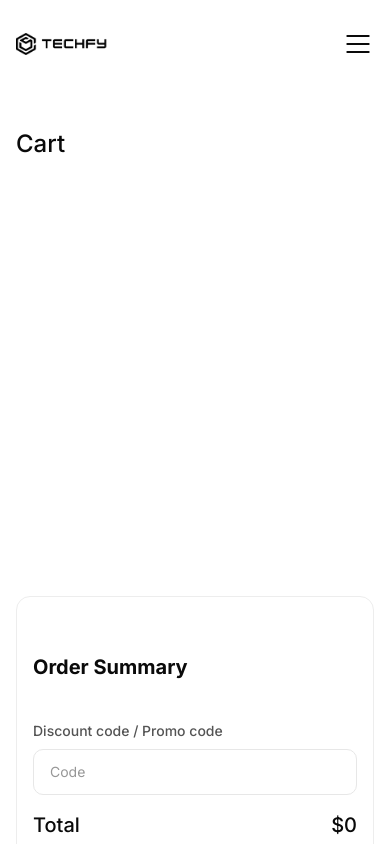
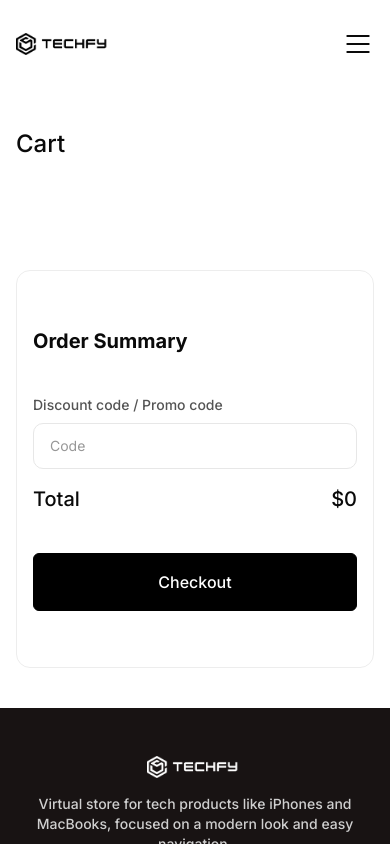
Before and after one commit to rodrigoaraujo7/techfy, a Next.js app: page /checkout in a window 390 px wide. Shown: the top 844 px of the page. Built offline with nearby package versions, Linux system fonts and the light colour scheme.

Commit message:
fix: checkout responsive

```diff
--- a/src/app/checkout/page.tsx
+++ b/src/app/checkout/page.tsx
@@ -20,9 +20,9 @@ export default function CheckoutPage() {
 
   return (
     <section className="bg-white-100">
-      <div className="main-grid px-4 py-10 lg:h-[calc(100dvh-136px)]">
-        <div className="main-cell-position grid grid-cols-1 grid-rows-2 gap-[70px] lg:h-full lg:grid-cols-2 lg:grid-rows-1 lg:gap-12 lg:overflow-auto xl:mx-0">
-          <div className="col-start-1 col-end-2 row-start-1 row-end-2 flex h-full flex-col gap-10 lg:h-full">
+      <div className="main-grid px-4 py-10 md:h-[calc(100dvh-136px)]">
+        <div className="main-cell-position flex flex-col gap-[70px] overflow-auto md:grid md:h-full md:grid-cols-2 md:grid-rows-1 md:gap-12 xl:mx-0">
+          <div className="col-start-1 col-end-2 row-start-1 row-end-2 flex flex-col gap-10 md:h-full">
             <h1 className="text-2xl font-medium">Cart</h1>
 
             <div className="flex h-full flex-col gap-6 overflow-auto">
@@ -82,7 +82,7 @@ export default function CheckoutPage() {
             </div>
           </div>
 
-          <div className="border-white-500 justify-center-center col-start-1 col-end-2 row-start-2 row-end-3 flex h-fit flex-col gap-10 rounded-xl border-[1px] px-4 py-14 lg:col-start-2 lg:col-end-3 lg:row-start-1 lg:row-end-2 lg:px-16">
+          <div className="border-white-500 justify-center-center col-start-1 col-end-2 row-start-2 row-end-3 flex h-fit flex-col gap-10 rounded-xl border-[1px] px-4 py-14 md:col-start-2 md:col-end-3 md:row-start-1 md:row-end-2 md:px-16">
             <h1 className="text-xl font-bold">Order Summary</h1>
 
             <div>
```
